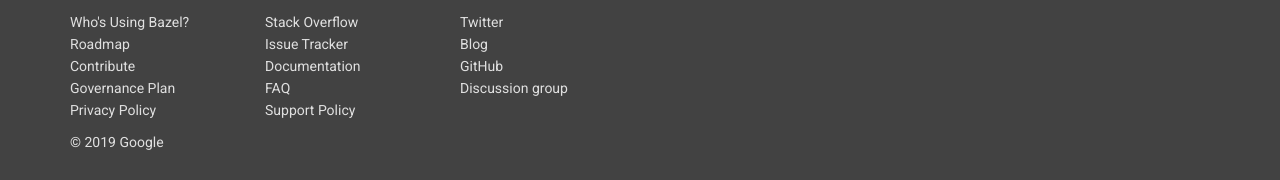
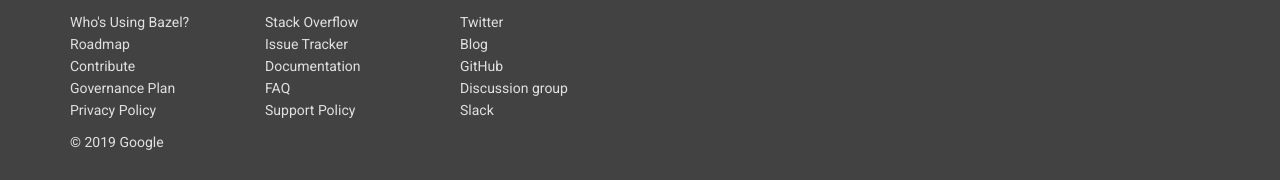
Before and after one commit to bazelbuild/bazel-website, a Jekyll site: the page built from users.md, in a window 1280 px wide and 1194 px high. Shown: the part 1011-1191 px from the top of the window. Built offline with Jekyll 4.4.1, drawn with Linux system fonts in a browser that asks for light colours; nearby versions of some CDN libraries; library files that are not in the unit come from our copies; comment, search, counter and statistics services are not loaded.

Commit message:
Add slack invite to website footer (#189)

```diff
--- a/_includes/footer-content.html
+++ b/_includes/footer-content.html
@@ -27,6 +27,7 @@
         <li><a href="{{ site.blog_site_url }}">Blog</a></li>
         <li><a href="https://github.com/bazelbuild/bazel">GitHub</a></li>
         <li><a href="https://groups.google.com/forum/#!forum/bazel-discuss">Discussion group</a></li>
+        <li><a href="https://slack.bazel.build">Slack</a></li>
       </ul>
     </div>
   </div>
```
